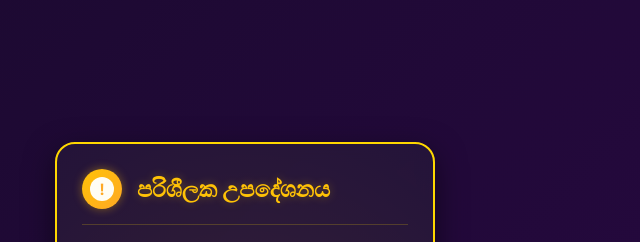
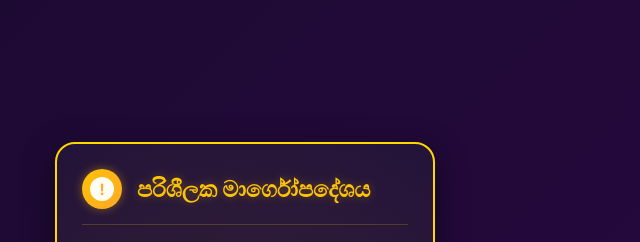
Before and after one commit to damindu817/Melbet-Crash-Notice, a plain HTML site: page index.html in a window 1280 px wide. Shown: the top 242 px of the page, 395-1035 px from the left. Drawn offline with Linux system fonts and the light colour scheme.

Commit message:
Update index.html

```diff
--- a/index.html
+++ b/index.html
@@ -399,7 +399,7 @@
         <div class="notice-icon">
           <div class="icon-alert">!</div>
         </div>
-        <h1 class="notice-title">පරිශීලක උපදේශනය</h1>
+        <h1 class="notice-title">පරිශීලක මාර්ගෝපදේශය</h1>
       </div>
 
       <div class="notice-content">
```
